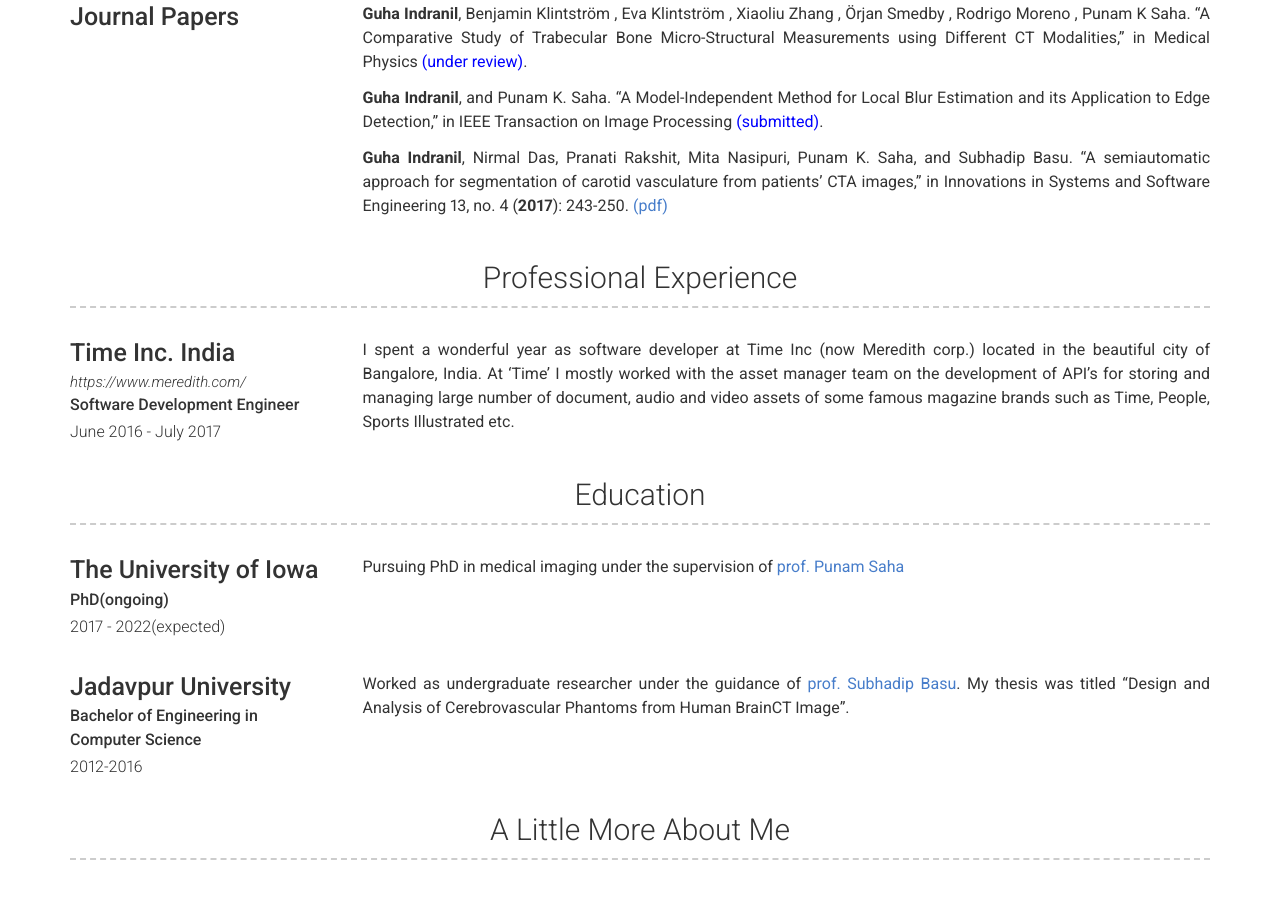
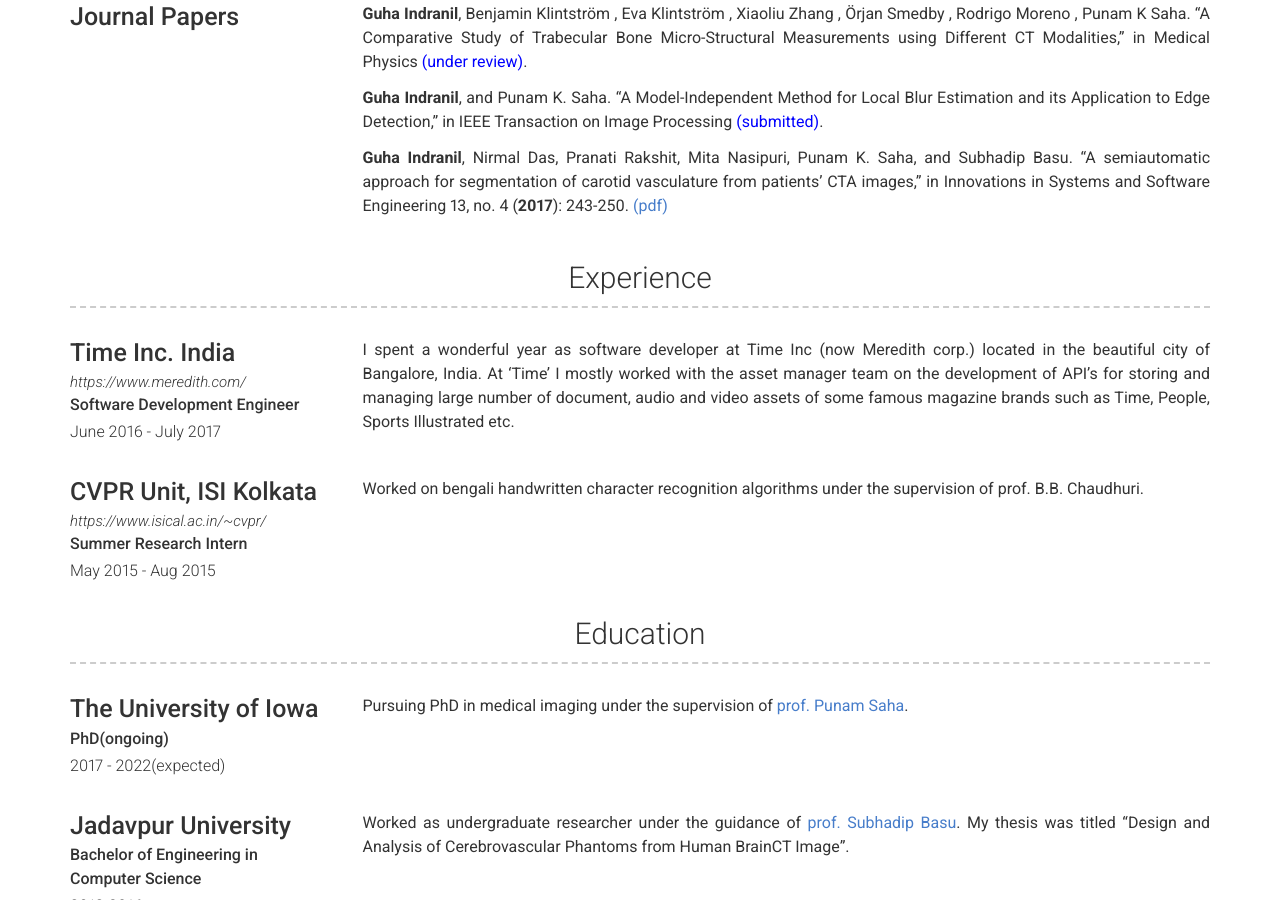
Before and after one commit to iguha94/iguha94.github.io, a Jekyll site: the page built from index.md, in a window 1280 px wide and 900 px high, scrolled down 1042 px. Built offline with Jekyll 4.4.1, drawn with Linux system fonts in a browser that asks for light colours; nearby versions of some CDN libraries; a style sheet for code colours, icons or effects is not loaded.

Commit message:
fixing education tab

```diff
--- a/_config.yml
+++ b/_config.yml
@@ -26,7 +26,7 @@ about_content: | # this will include new lines to allow paragraphs
 projects_title: Publications
 
 # Experience Section
-experience_title: Professional Experience
+experience_title: Experience
 
 # Education Section
 educaton_title: Education
--- a/_data/education.yml
+++ b/_data/education.yml
@@ -3,7 +3,7 @@
   dates: 2017 - 2022(expected)
   qualification: PhD(ongoing)
   description: | # this will include new lines to allow paragraphs
-    Pursuing PhD in medical imaging under the supervision of <a href="https://www.engineering.uiowa.edu/faculty-staff/punam-saha" target="_blank">prof. Punam Saha</a>
+    Pursuing PhD in medical imaging under the supervision of <a href="https://www.engineering.uiowa.edu/faculty-staff/punam-saha" target="_blank">prof. Punam Saha</a>.
 - layout: left
   name: Jadavpur University
   dates: 2012-2016
--- a/_data/experience.yml
+++ b/_data/experience.yml
@@ -6,3 +6,12 @@
 
   description: | # this will include new lines to allow paragraphs
     I spent a wonderful year as software developer at Time Inc (now Meredith corp.) located in the beautiful city of Bangalore, India. At 'Time' I mostly worked with the asset manager team on the development of API's for storing and managing large number of document, audio and video assets of some famous magazine brands such as Time, People, Sports Illustrated etc.
+
+- layout: left
+  company: CVPR Unit, ISI Kolkata
+  link: https://www.isical.ac.in/~cvpr/
+  job_title: Summer Research Intern
+  dates: May 2015 - Aug 2015
+
+  description: | # this will include new lines to allow paragraphs
+    Worked on bengali handwritten character recognition algorithms under the supervision of prof. B.B. Chaudhuri.
```
